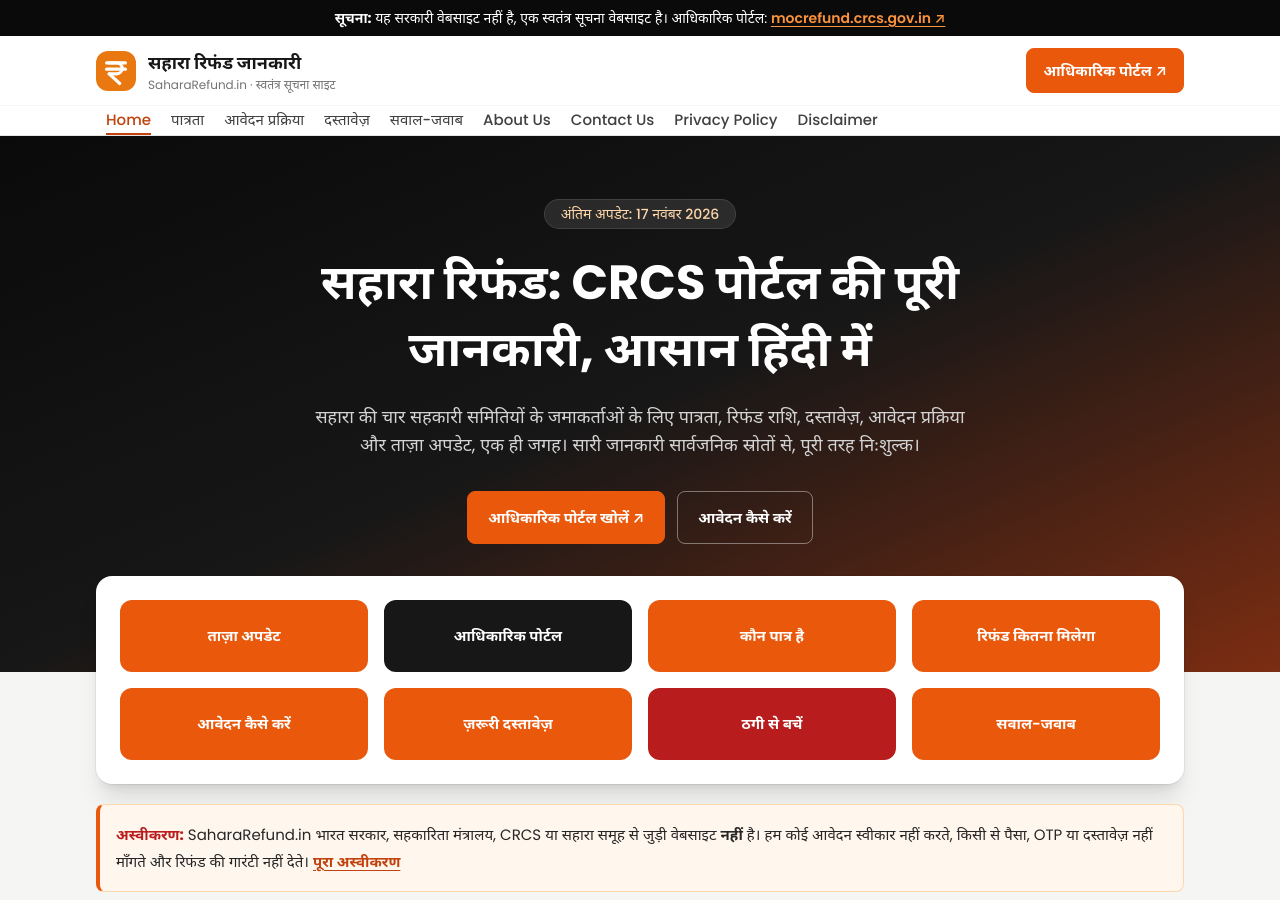
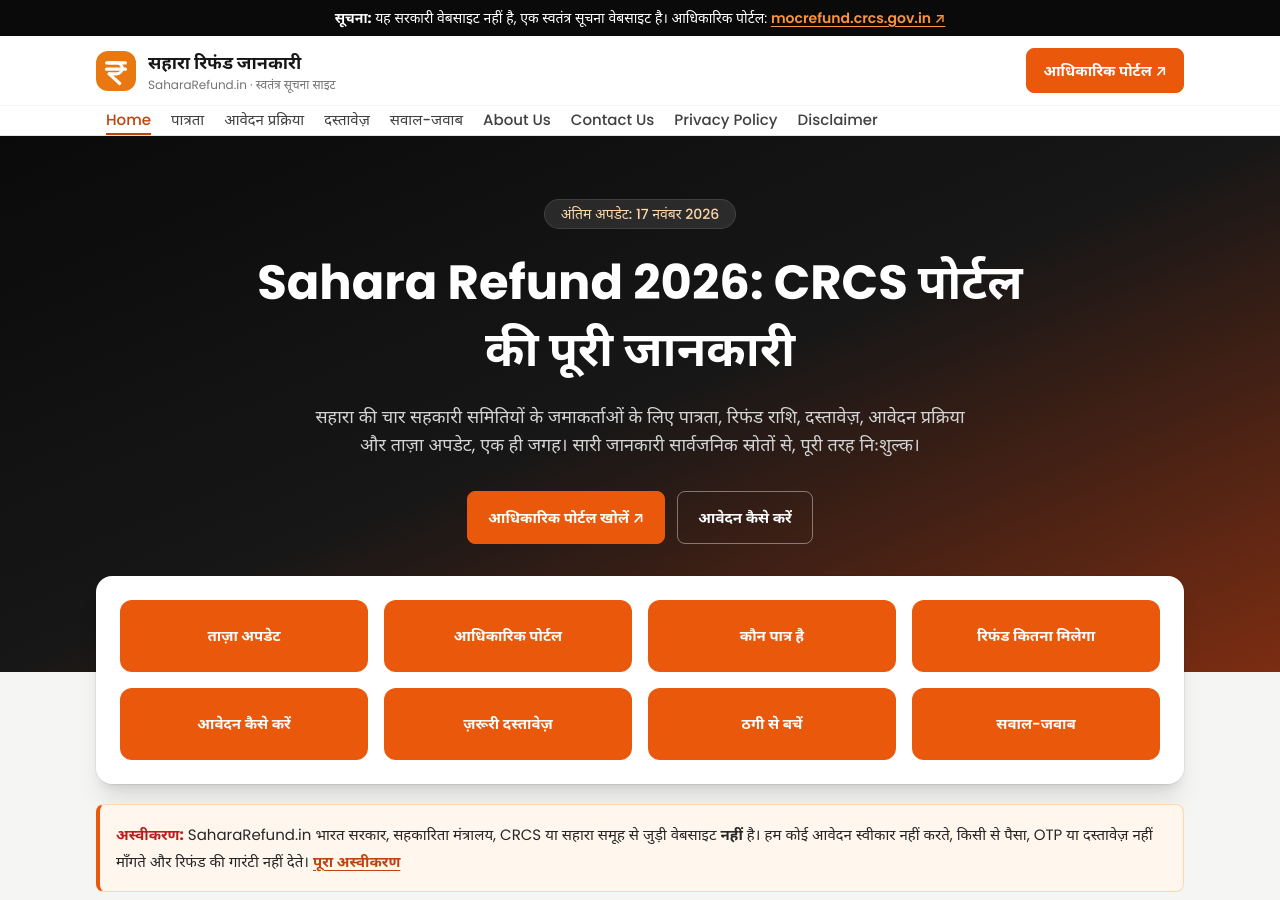
Before and after one commit to sahararefund/sahararefund, a Jekyll site: the page built from index.html, in a window 1280 px wide and 900 px high. Built offline with Jekyll 4.4.1, drawn with Linux system fonts in a browser that asks for light colours.

Commit message:
Update index.html

```diff
--- a/index.html
+++ b/index.html
@@ -1,6 +1,6 @@
 ---
 layout: default
-title: "सहारा रिफंड जानकारी 2026 – CRCS पोर्टल, प्रक्रिया, दस्तावेज़ और ताज़ा अपडेट | SaharaRefund.in"
+title: "Sahara Refund 2026 – CRCS पोर्टल, प्रक्रिया, दस्तावेज़ और ताज़ा अपडेट | SaharaRefund.in"
 description: "सहारा सहकारी समितियों के जमाकर्ताओं के लिए CRCS-Sahara रिफंड पोर्टल की सरल जानकारी: पात्रता, रिफंड सीमा, दस्तावेज़, आवेदन प्रक्रिया, पुनः जमा और ताज़ा अपडेट। यह सरकारी वेबसाइट नहीं है।"
 ---
 
@@ -36,7 +36,7 @@ description: "सहारा सहकारी समितियों के
 <section class="bg-gradient-to-br from-neutral-950 via-neutral-900 to-orange-900 text-white">
   <div class="container-x pb-28 pt-12 text-center sm:pb-32 sm:pt-16">
     <p class="inline-block rounded-full bg-white/10 px-4 py-1 text-sm font-medium text-orange-200 ring-1 ring-white/20">अंतिम अपडेट: <time datetime="2026-11-17">17 नवंबर 2026</time></p>
-    <h1 class="mx-auto mt-5 max-w-3xl text-3xl font-bold sm:text-4xl lg:text-5xl" style="line-height:1.4">सहारा रिफंड: CRCS पोर्टल की पूरी जानकारी, आसान हिंदी में</h1>
+    <h1 class="mx-auto mt-5 max-w-3xl text-3xl font-bold sm:text-4xl lg:text-5xl" style="line-height:1.4">Sahara Refund 2026: CRCS पोर्टल की पूरी जानकारी</h1>
     <p class="mx-auto mt-5 max-w-2xl text-base text-neutral-300 sm:text-lg">सहारा की चार सहकारी समितियों के जमाकर्ताओं के लिए पात्रता, रिफंड राशि, दस्तावेज़, आवेदन प्रक्रिया और ताज़ा अपडेट, एक ही जगह। सारी जानकारी सार्वजनिक स्रोतों से, पूरी तरह निःशुल्क।</p>
     <div class="mt-8 flex flex-col items-center justify-center gap-3 sm:flex-row">
       <a class="btn-orange w-full sm:w-auto" href="https://mocrefund.crcs.gov.in" target="_blank" rel="noopener noreferrer">आधिकारिक पोर्टल खोलें ↗</a>
@@ -50,12 +50,12 @@ description: "सहारा सहकारी समितियों के
   <div class="rounded-2xl bg-white p-4 shadow-xl ring-1 ring-black/5 sm:p-6">
     <ul class="grid grid-cols-2 gap-3 sm:gap-4 lg:grid-cols-4">
       <li><a class="tile bg-orange-600" href="#status">ताज़ा अपडेट</a></li>
-      <li><a class="tile bg-neutral-900" href="#official">आधिकारिक पोर्टल</a></li>
+      <li><a class="tile bg-orange-600" href="#official">आधिकारिक पोर्टल</a></li>
       <li><a class="tile bg-orange-600" href="#eligibility">कौन पात्र है</a></li>
       <li><a class="tile bg-orange-600" href="#limit">रिफंड कितना मिलेगा</a></li>
       <li><a class="tile bg-orange-600" href="#process">आवेदन कैसे करें</a></li>
       <li><a class="tile bg-orange-600" href="#documents">ज़रूरी दस्तावेज़</a></li>
-      <li><a class="tile bg-red-700" href="#fraud">ठगी से बचें</a></li>
+      <li><a class="tile bg-orange-600" href="#fraud">ठगी से बचें</a></li>
       <li><a class="tile bg-orange-600" href="#faq">सवाल-जवाब</a></li>
     </ul>
   </div>
```
